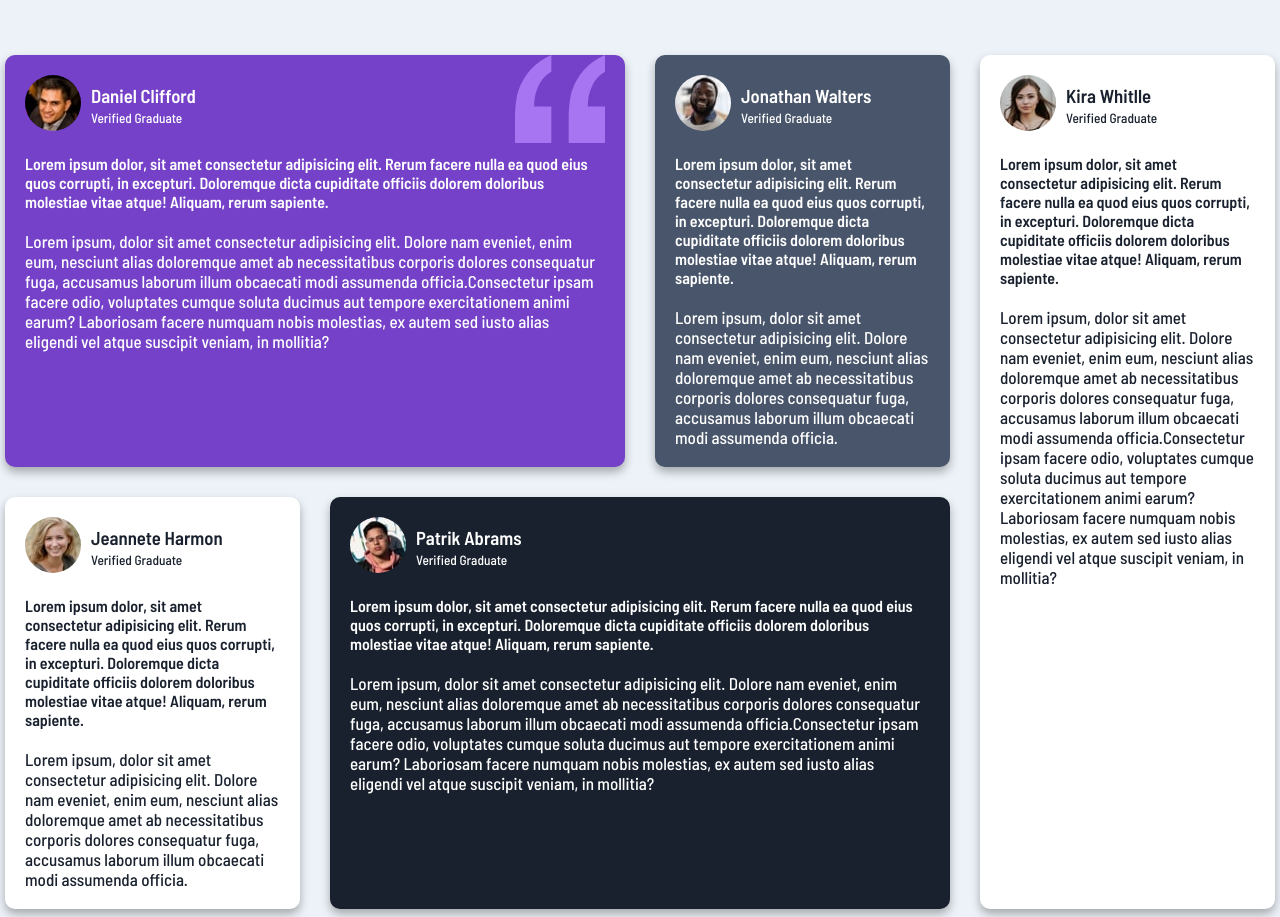
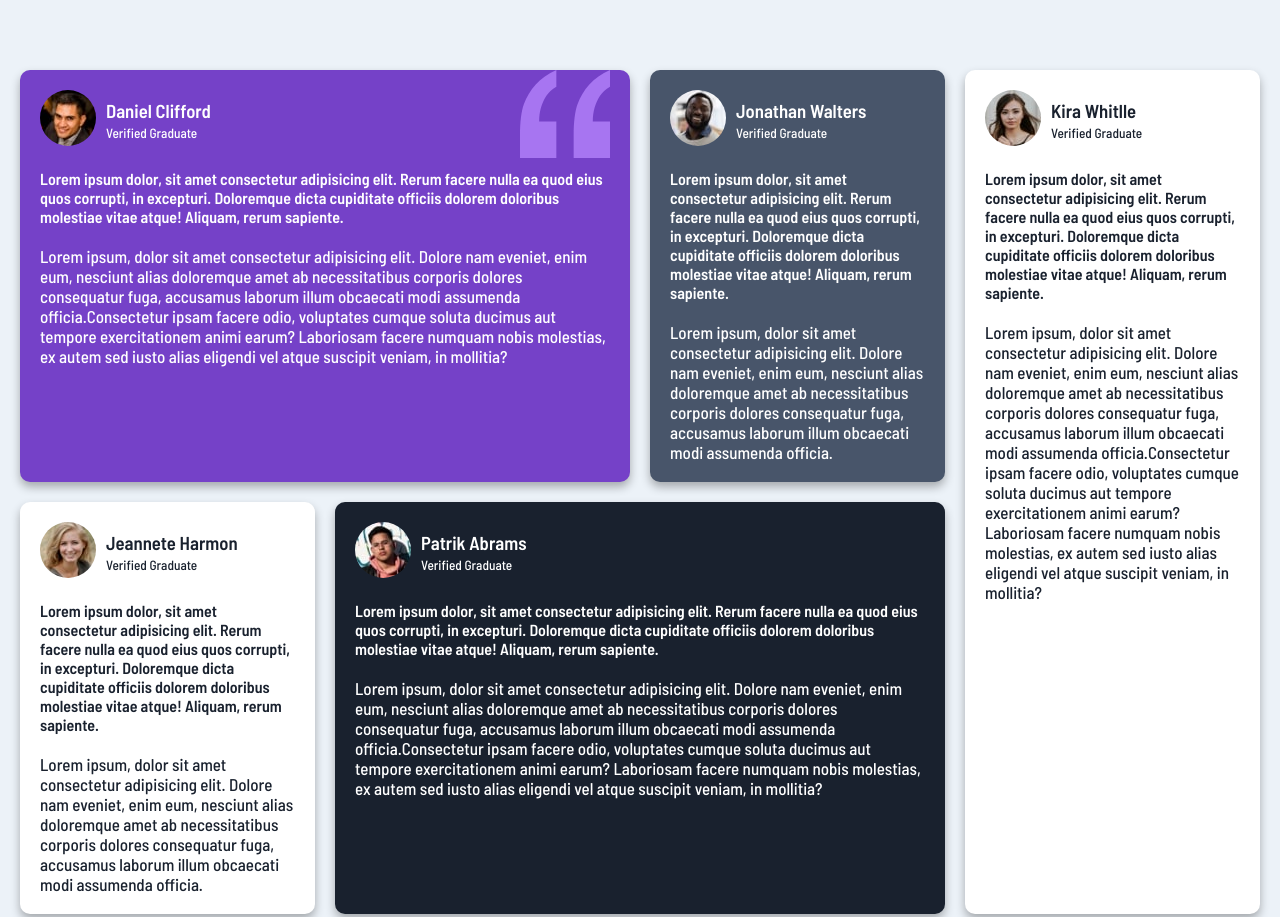
Before and after one commit to adojcinovic/week1_and_2_bonus_task, a plain HTML site: page index.html in a window 1280 px wide. Shown: the top 917 px of the page. Drawn offline with Linux system fonts and the light colour scheme.

Commit message:
padding fixed

```diff
--- a/style.css
+++ b/style.css
@@ -20,6 +20,7 @@ p {
     grid-template-columns: 1fr;
     gap: 20px ;
     margin : 20px;
+    padding: 20px;
 }
 
 .card {
@@ -28,7 +29,6 @@ p {
     border-radius: 10px;
     color: white;
     box-shadow: 0 5px 10px rgba(0, 0, 0, 0.3 );
-    margin: 5px 5px
 }
 
 .card.first {
```
